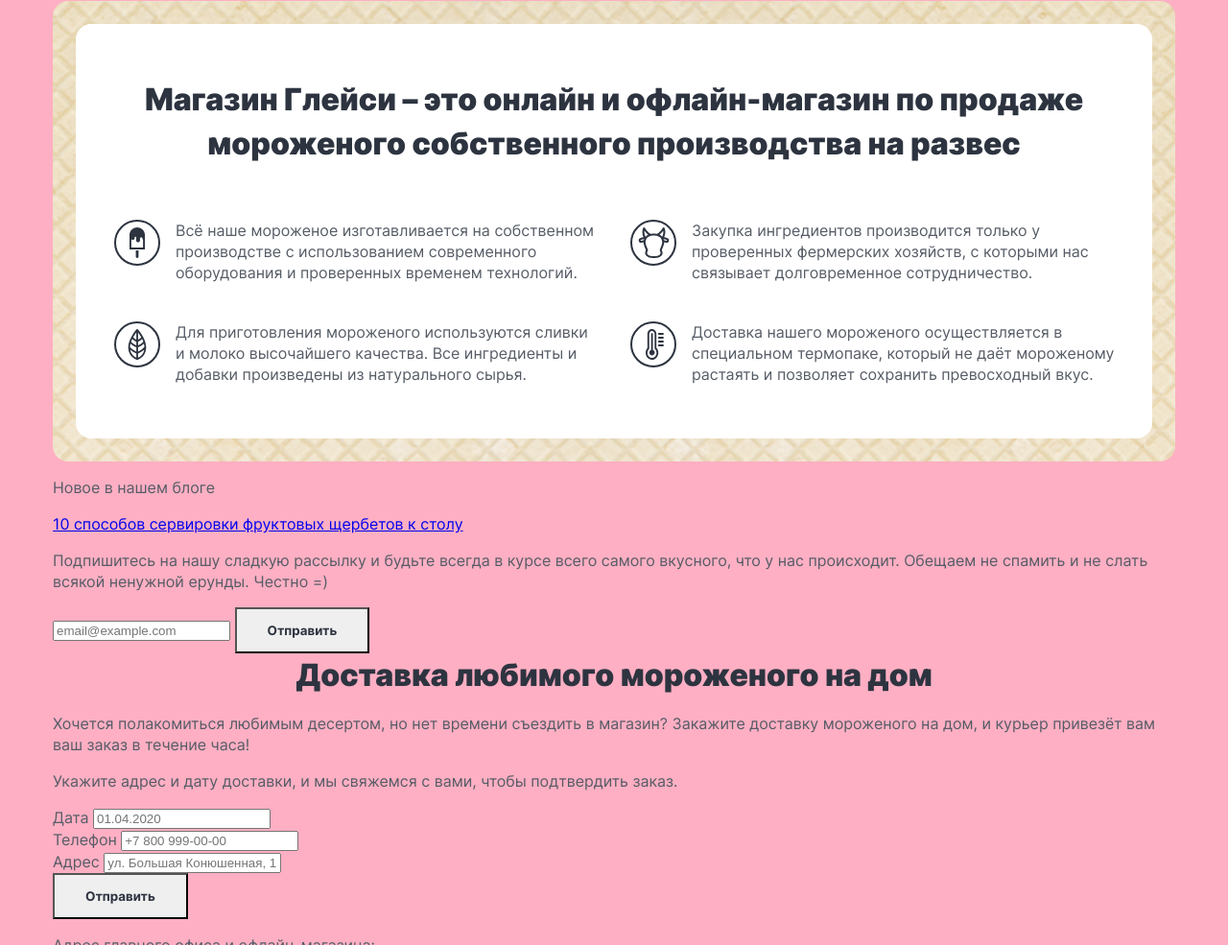
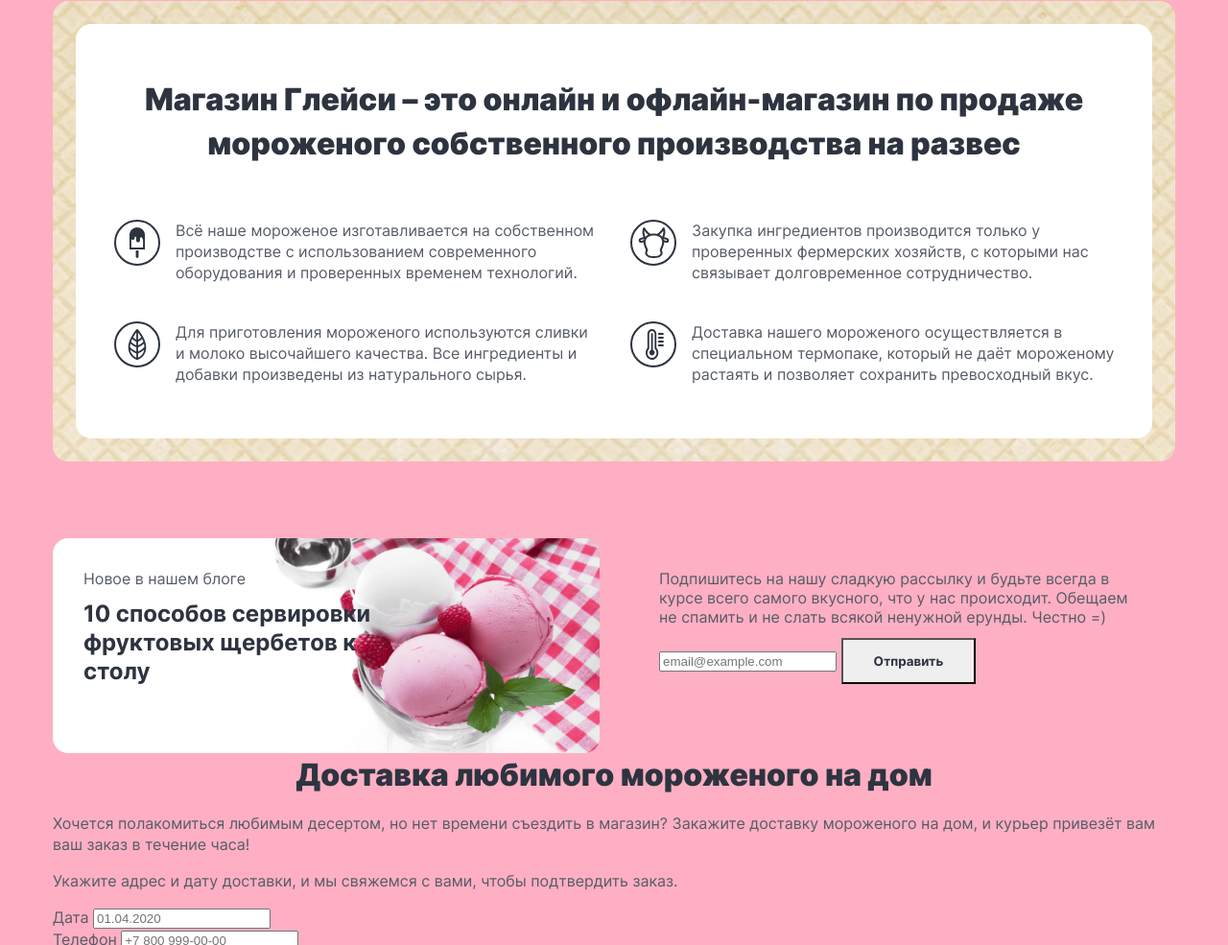
Before and after one commit to htmlacademy-htmlcss/1132429-gllacy-34, a plain HTML site: page index.html in a window 1280 px wide. Shown: the part 1779-2764 px from the top of the page at 96% size. Drawn offline with Linux system fonts and the light colour scheme.

Commit message:
Добавляет стилизацию новостного блока

```diff
--- a/index.html
+++ b/index.html
@@ -204,12 +204,12 @@
       </section>
       <section class="news container">
         <h2 class="visually-hidden">Новостной блок.</h2>
-        <aside class="news-container">
+        <aside class="news-container news-container__blog">
           <h3 class="visually-hidden">Новости о сервировке.</h3>
           <p class="news-container__description">Новое в нашем блоге</p>
           <a class="news-container__link" href="#">10 способов сервировки фруктовых щербетов к столу</a>
         </aside>
-        <aside>
+        <aside class="news-container">
           <h3 class="visually-hidden">Подпишись на рассылку.</h3>
           <p class="news-container__description">Подпишитесь на нашу сладкую рассылку и будьте всегда в курсе всего самого вкусного, что у нас происходит. Обещаем не спамить и не слать всякой ненужной ерунды. Честно =)</p>
           <form class="news-container__form form" action="https://echo.htmlacademy.ru" method="post">
--- a/styles/styles.css
+++ b/styles/styles.css
@@ -442,6 +442,7 @@ img {
   text-align: center;
   padding: 0;
   margin: 0 0 16px;
+  flex-grow: 1;
 }
 
 .product__price-container {
@@ -474,6 +475,7 @@ img {
   border-radius: 16px;
   padding: 24px;
   min-height: 480px;
+  margin-bottom: 80px;
 }
 
 .advantages-container {
@@ -529,3 +531,38 @@ img {
 .advantages__item--delivery::after {
   background: url("../images/icons/icon-thermometer.svg") no-repeat 50% 50%;
 }
+
+.news {
+  display: grid;
+  grid-template-columns: repeat(2, 570px);
+  gap: 30px;
+}
+
+.news-container {
+  display: flex;
+  flex-direction: column;
+  width: 570px;
+  border-radius: 16px;
+  padding: 32px;
+  min-height: 224px;
+}
+
+.news-container__blog {
+  background: #ffffff url("../images/backgrounds/background-news.png") no-repeat 0 50% / cover;
+  padding-right: 235px;
+  padding-bottom: 67px;
+}
+
+.news-container__description {
+  line-height: 20px;
+  padding: 0;
+  margin: 0 0 12px;
+}
+
+.news-container__link {
+  font-size: 24px;
+  line-height: 30px;
+  color: var(--additional-text-color);
+  font-weight: 700;
+  text-decoration: none;
+}
```
Also changed, not shown: images/backgrounds/background-news.png (added).
